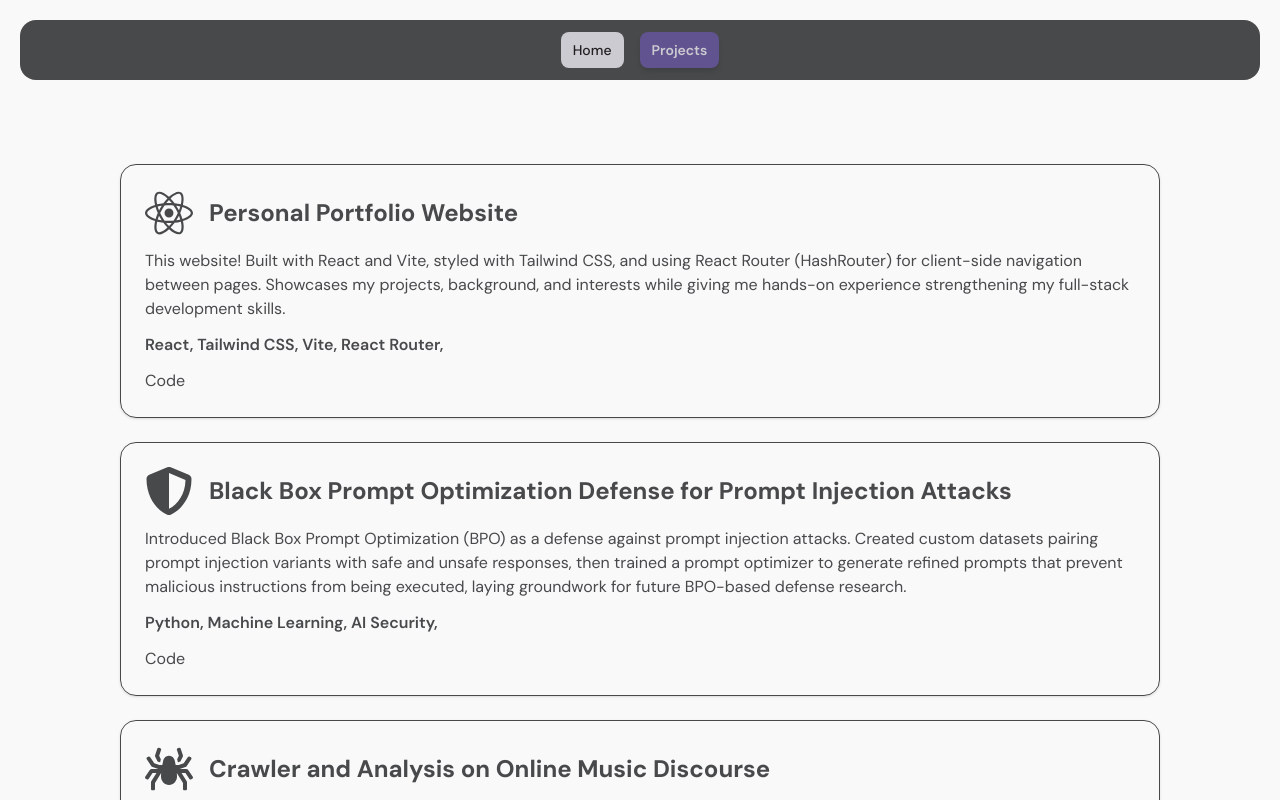
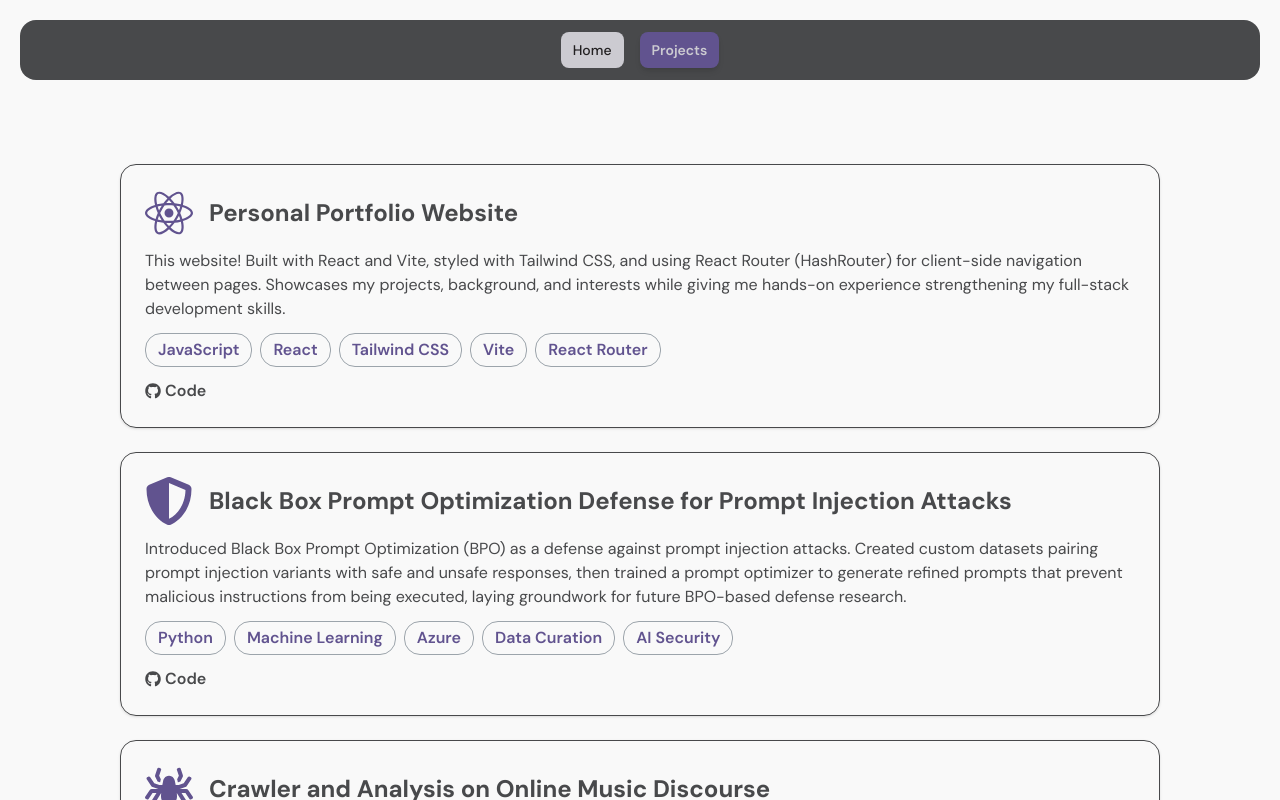
Before and after one commit to JoanMarie4/joanmarieleone, a React app: page /#/projects in a window 1280 px wide. Shown: the top 800 px of the page. Built offline with nearby package versions, Linux system fonts and the light colour scheme; the HTML template or start-up script is replaced by a standard one.

Commit message:
added details to projects page

```diff
--- a/src/components/About.jsx
+++ b/src/components/About.jsx
@@ -5,7 +5,7 @@
         <section className="about mx-auto w-full px-10 lg:px-20 py-16 flex flex-col md:flex-row gap-12 items-center">
             {/* Text */}
             <div className="flex-1">
-                <h2 className="text-[#61538f] mb-4 text-3xl font-bold">
+                <h2 className="text-accent mb-4 text-3xl font-bold">
                     About Me
                 </h2>
                 <p className="font-semibold leading-relaxed mb-4 text-lg">
--- a/src/components/Navbar.jsx
+++ b/src/components/Navbar.jsx
@@ -3,7 +3,7 @@
 import '../index.css'
 
 const Navbar = () => (
-    <nav className="flex justify-center gap-4 m-5 px-4 py-3 bg-[#48494B] rounded-2xl">
+    <nav className="flex justify-center gap-4 m-5 px-4 py-3 bg-foreground rounded-2xl">
         <NavLink
             className={({ isActive }) =>
                 `px-3 py-2 rounded-lg text-sm font-medium transition-colors duration-300 ${
--- a/src/components/ProjectCard.jsx
+++ b/src/components/ProjectCard.jsx
@@ -1,19 +1,29 @@
 import React from 'react'
+import { FaGithub} from "react-icons/fa";
 
 const ProjectCard = ({ title, description, icon: Icon, tags, githubLink }) => {
 
     return (
-        <div className="project-card border border-gray-210 shadow-sm rounded-2xl p-6">
+        <div className="project-card border border-gray-210 shadow-sm rounded-2xl p-6 transcition-transform duration-200 hover:-translate-y-2 hover:shadow-md">
             <div className="card-header flex items-center gap-4 ">
-                {Icon && <Icon className="project-icon" size={48} />}
+                {Icon && <Icon className="project-icon text-accent" size={48} />}
                 <h3 className="text-2xl font-bold">{title}</h3>
             </div>
             <p>{description}</p>
-            <div className="tags font-semibold">
-                {tags.map(tag => <span key={tag}>{tag}, </span>)}
+            <div className="tags font-semibold flex flex-wrap gap-2">
+                {tags.map(tag =>
+                    <span
+                        key={tag}
+                        className="border border-gray-100 rounded-2xl px-3 py-1 text-accent"
+                    >
+                        {tag}
+                    </span>)}
             </div>
             <div className="links">
-                {githubLink && <a href={githubLink} target='_blank' rel="noreferrer">Code</a>}
+                {githubLink &&
+                <a href={githubLink} target='_blank' rel="noreferrer" className="flex items-center gap-1 font-semibold">
+                    <FaGithub/> Code
+                </a>}
             </div>
         </div>
     )
--- a/src/data/projectCards.js
+++ b/src/data/projectCards.js
@@ -6,21 +6,21 @@
         title: "Personal Portfolio Website",
         description: "This website! Built with React and Vite, styled with Tailwind CSS, and using React Router (HashRouter) for client-side navigation between pages. Showcases my projects, background, and interests while giving me hands-on experience strengthening my full-stack development skills.",
         icon: SiReact,
-        tags: ["React", "Tailwind CSS", "Vite", "React Router"],
+        tags: ["JavaScript", "React", "Tailwind CSS", "Vite", "React Router"],
         githubLink: "https://github.com/JoanMarie4/joanmarieleone"
     },
     {
         title: "Black Box Prompt Optimization Defense for Prompt Injection Attacks",
         description: "Introduced Black Box Prompt Optimization (BPO) as a defense against prompt injection attacks. Created custom datasets pairing prompt injection variants with safe and unsafe responses, then trained a prompt optimizer to generate refined prompts that prevent malicious instructions from being executed, laying groundwork for future BPO-based defense research.",
         icon: FaShieldAlt,
-        tags: ["Python", "Machine Learning", "AI Security"],
+        tags: ["Python", "Machine Learning", "Azure", "Data Curation", "AI Security"],
         githubLink: "https://github.com/JoanMarie4/OPI-BPO"
     },
     {
         title: "Crawler and Analysis on Online Music Discourse",
         description: "Built two custom continuous crawlers to collect posts from Reddit music subreddits and the 4chan music board. Used online datasets to parse and identify music artists across large sets of posts, organizing the data with PostgreSQL and Python libraries like Pandas, then analyzed trends in artist mentions, frequency, and toxicity scores.",
         icon: FaSpider,
-        tags: ["Python", "PostgreSQL", "Pandas", "Data Mining"],
+        tags: ["Python", "PostgreSQL", "Pandas", "Matplotlib", "Data Mining"],
         githubLink: "https://github.com/JoanMarie4/Reddit_4Chan_Music_Crawler"
     },
     {
```
